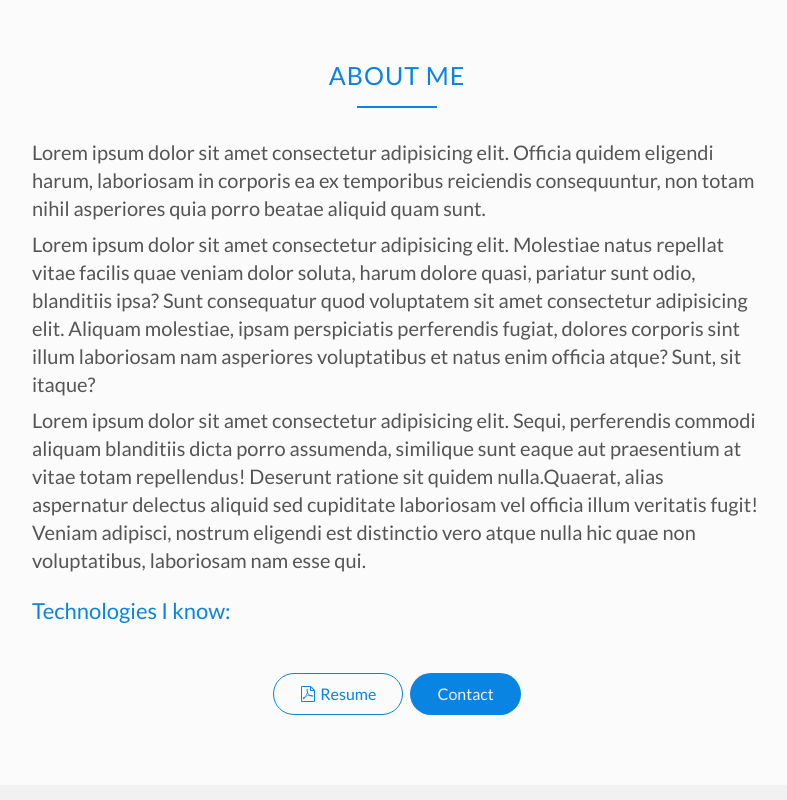
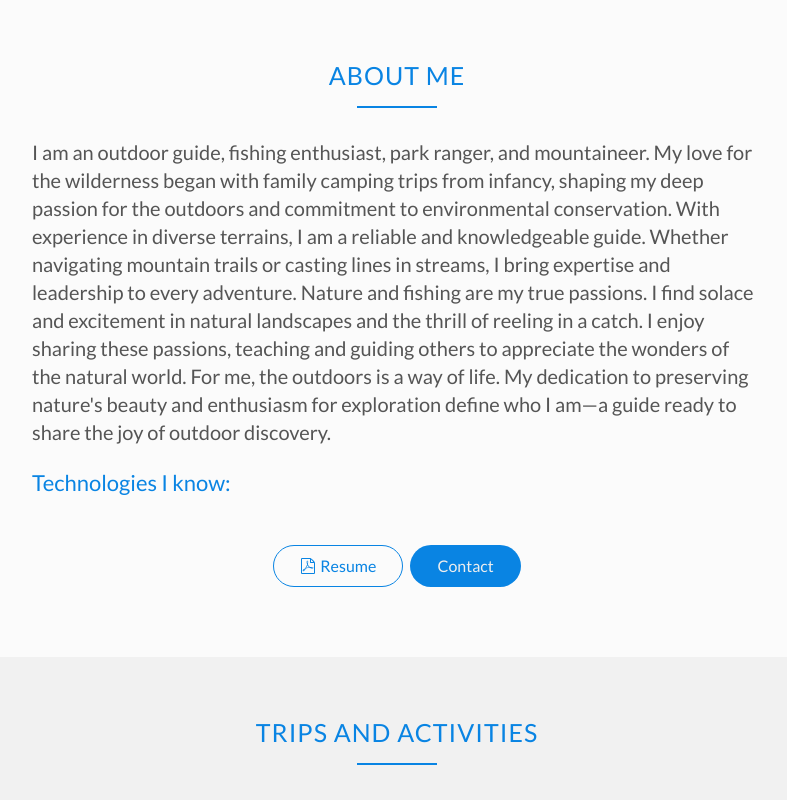
Before and after one commit to doakmath/ianBD, a website: page index.html in a window 1280 px wide. Shown: the part 800-1600 px from the top of the page, without its empty margins (243-1030 px from the left). Drawn offline with Linux system fonts and the light colour scheme; files whose address does not match are found by name.

Commit message:
added about me content

```diff
--- a/index.html
+++ b/index.html
@@ -116,7 +116,7 @@
                 <div class="row justify-content-center">
                     <div class="col-md-10 col-lg-8">
                         <div class="about__content">
-                            <p>Lorem ipsum dolor sit amet consectetur adipisicing elit. Officia quidem eligendi harum,
+                            <!-- <p>Lorem ipsum dolor sit amet consectetur adipisicing elit. Officia quidem eligendi harum,
                                 laboriosam in corporis ea ex temporibus reiciendis consequuntur, non totam nihil
                                 asperiores quia porro beatae aliquid quam sunt.</p>
                             <p>Lorem ipsum dolor sit amet consectetur adipisicing elit. Molestiae natus repellat vitae
@@ -129,7 +129,16 @@
                                 totam repellendus! Deserunt ratione sit quidem nulla.Quaerat, alias aspernatur delectus
                                 aliquid sed cupiditate laboriosam vel officia illum veritatis fugit! Veniam adipisci,
                                 nostrum eligendi est distinctio vero atque nulla hic quae non voluptatibus, laboriosam
-                                nam esse qui.</p>
+                                nam esse qui.</p> -->
+                                <p>
+                                    I am an outdoor guide, fishing enthusiast, park ranger, and mountaineer. My love for the wilderness began with family camping trips from infancy, shaping my deep passion for the outdoors and commitment to environmental conservation.
+
+With experience in diverse terrains, I am a reliable and knowledgeable guide. Whether navigating mountain trails or casting lines in streams, I bring expertise and leadership to every adventure.
+
+Nature and fishing are my true passions. I find solace and excitement in natural landscapes and the thrill of reeling in a catch. I enjoy sharing these passions, teaching and guiding others to appreciate the wonders of the natural world.
+
+For me, the outdoors is a way of life. My dedication to preserving nature's beauty and enthusiasm for exploration define who I am—a guide ready to share the joy of outdoor discovery.
+                                </p>
                         </div>
                         <div class="about__skills my-4">
                             <h3 class="heading-tertiary">Technologies I know:</h3>
@@ -524,7 +533,7 @@
                                     <use xlink:href="img/SVG/symbol-defs.svg#icon-github"></use>
                                 </svg>
                             </div>
-                            <span class="counter__count">22</span>
+                            <span class="counter__count">75</span>
                             <p class="counter__title">Guides Completed</p>
                         </div>
                     </div>
```
